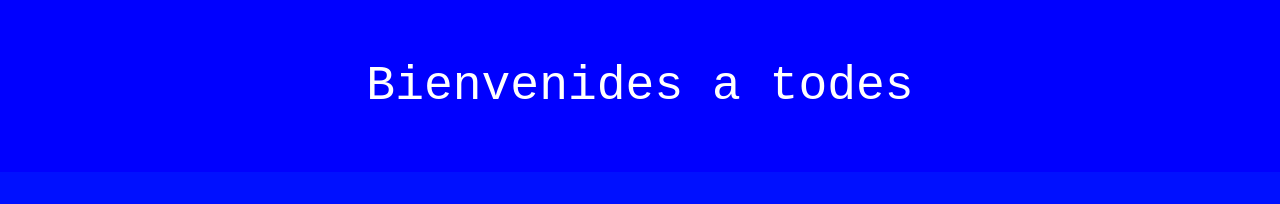
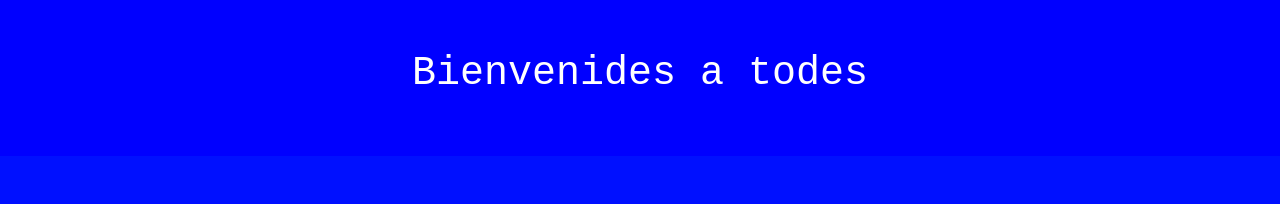
Before and after one commit to Guaguag11/thebucket, a plain HTML site: page index.html in a window 1280 px wide. Shown: the top 204 px of the page. Drawn offline with nearby package versions, Linux system fonts and the light colour scheme; grey boxes are pictures that could not be loaded; a web font is replaced by a local one.

Commit message:
changed title size

```diff
--- a/index.html
+++ b/index.html
@@ -16,7 +16,7 @@
 <body>
     <header>
         <div class="header__title header__title-visible">
-            <h>Bienvenides a todes</h>
+            <h1>Bienvenides a todes</h1>
         </div>
     </header>
     <content>
@@ -121,7 +121,7 @@
                 </div>
             </div>
             <div class="card" style="width: 18rem;">
-                <img src="./images/noalwayshappybucket.jpeg" class="card-img-top" alt="...">
+                <img src="./images/notalwayshappy.JPG" class="card-img-top" alt="...">
                 <div class="card-body">
                     <h5 class="card-title">Not Always Happy Bucket :(</h5>
                     <p class="card-text">bucket de algodón color negro con caritas tristes.<br><span class="span">$380.00</span></p>
--- a/style.css
+++ b/style.css
@@ -10,7 +10,6 @@ body{
     font-family: "Kode Mono", monospace;
     padding: 50px;
     background: blue;
-    font-size: xxx-large !important;
 }
 
 .header__title-visible{
```
Also changed, not shown: images/bienvenides.png (added), 1 other file.
